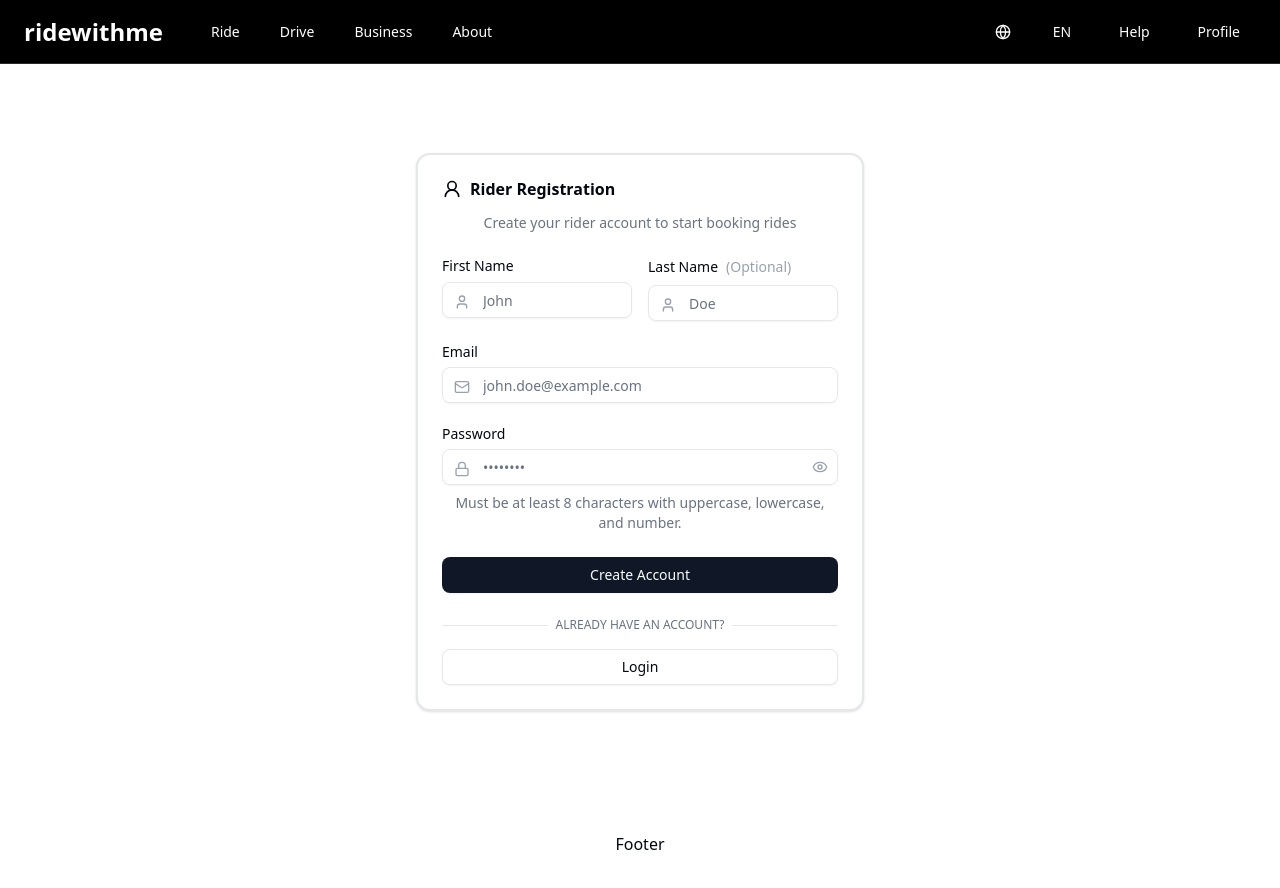
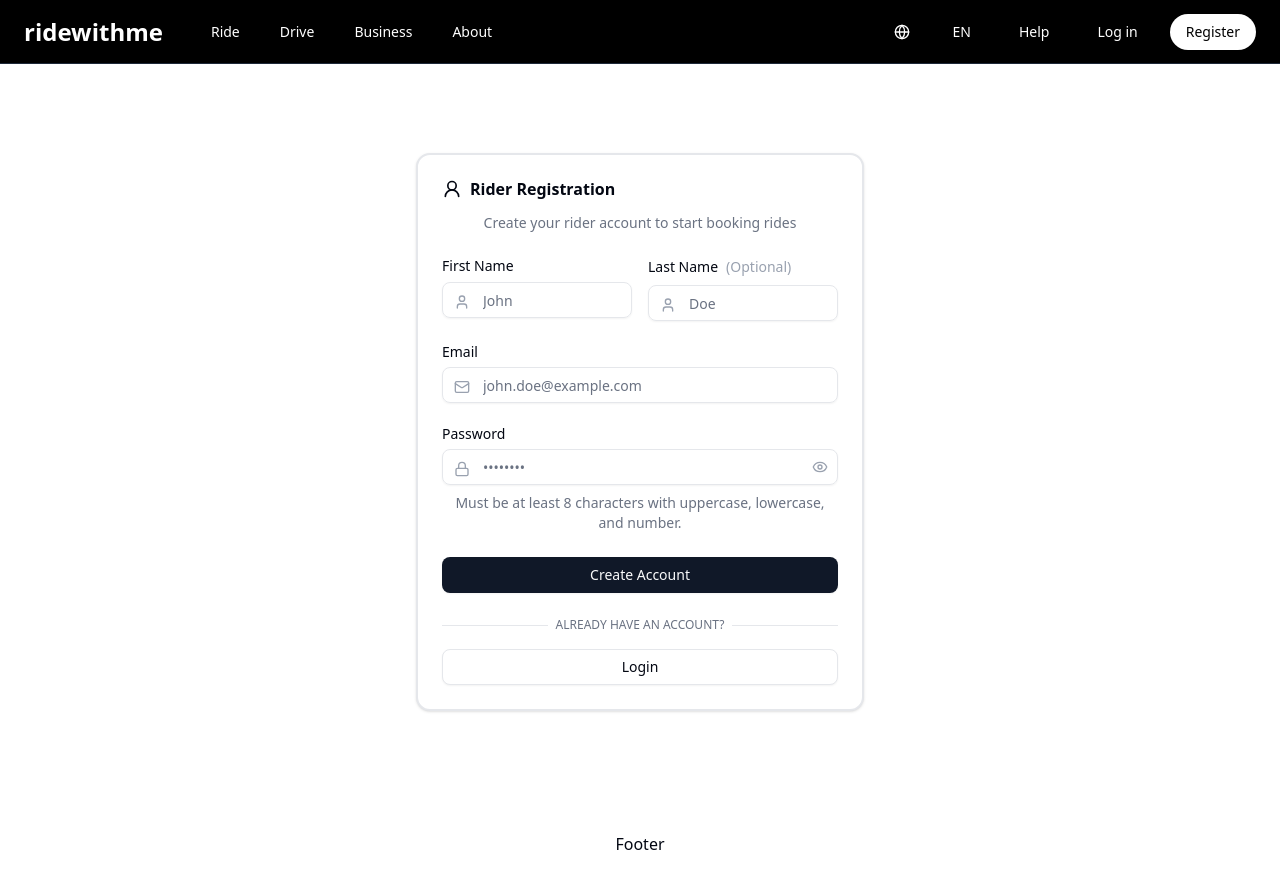
Before and after one commit to pravee1701/ridewithme, a React (Vite) app in the folder frontend/: page /user-register in a window 1280 px wide. Built offline with nearby package versions, Linux system fonts and the light colour scheme.

Commit message:
bug fixes of profile and loggin register

```diff
--- a/frontend/src/App.jsx
+++ b/frontend/src/App.jsx
@@ -1,6 +1,3 @@
-import { useState } from 'react'
-import reactLogo from './assets/react.svg'
-import viteLogo from '/vite.svg'
 import './App.css'
 import { Route, Routes } from 'react-router-dom'
 import Home from './pages/Home'
@@ -13,7 +10,6 @@ import Login from './pages/Login'
 import Register from './pages/Register'
 
 function App() {
-  const [count, setCount] = useState(0)
 
   return (
    <>
--- a/frontend/src/features/global/components/navbar.jsx
+++ b/frontend/src/features/global/components/navbar.jsx
@@ -60,7 +60,7 @@ const Navbar = () => {
         <Button variant="ghost" className="text-white hover:text-gray-600 font-medium">
           Help
         </Button>
-        {user ? (
+        {user && user.isLoggedIn ? (
           <Button variant="ghost" className="text-white hover:text-gray-600 font-medium">
             Profile
           </Button>
--- a/frontend/src/features/user/components/user-register-form.jsx
+++ b/frontend/src/features/user/components/user-register-form.jsx
@@ -62,7 +62,7 @@ async  function onSubmit(data) {
     const response = await axios.post(`http://localhost:5001/api/v1/users/register` , formattedUser)
     console.log(response.data);
     const Resdata = response.data;
-    setUser(Resdata.user)
+    setUser({isLoggedIn:true,...Resdata.user})
     localStorage.setItem("token" , Resdata.token)
     toast("Successfully User Registered")
     form.reset()
--- a/frontend/src/features/user/context/UserContext.jsx
+++ b/frontend/src/features/user/context/UserContext.jsx
@@ -5,6 +5,7 @@ export const UserDataContext =  createContext();
 
 const UserContext = ({children})=>{
     const [user , setUser] = useState({
+        isLoggetIn:false,
         email:"",
         fullname:{
             firstname:"",
```
